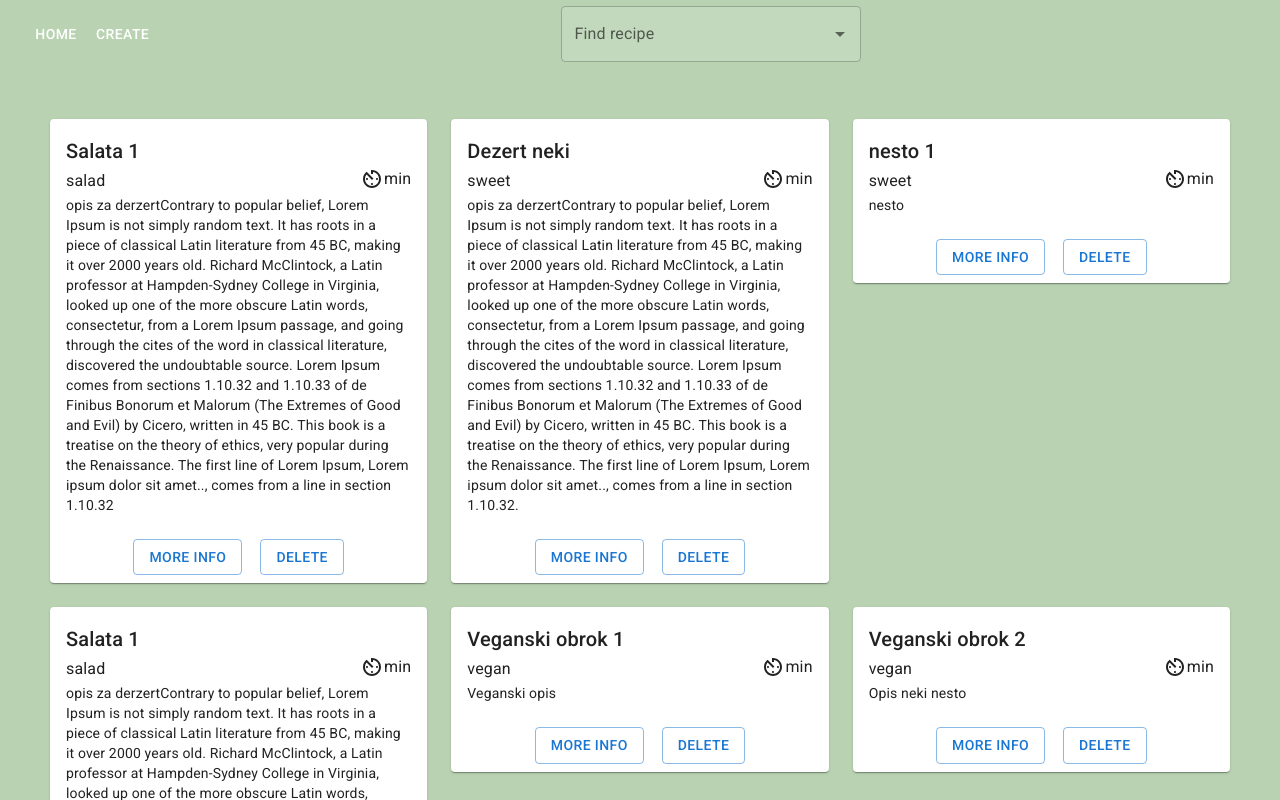
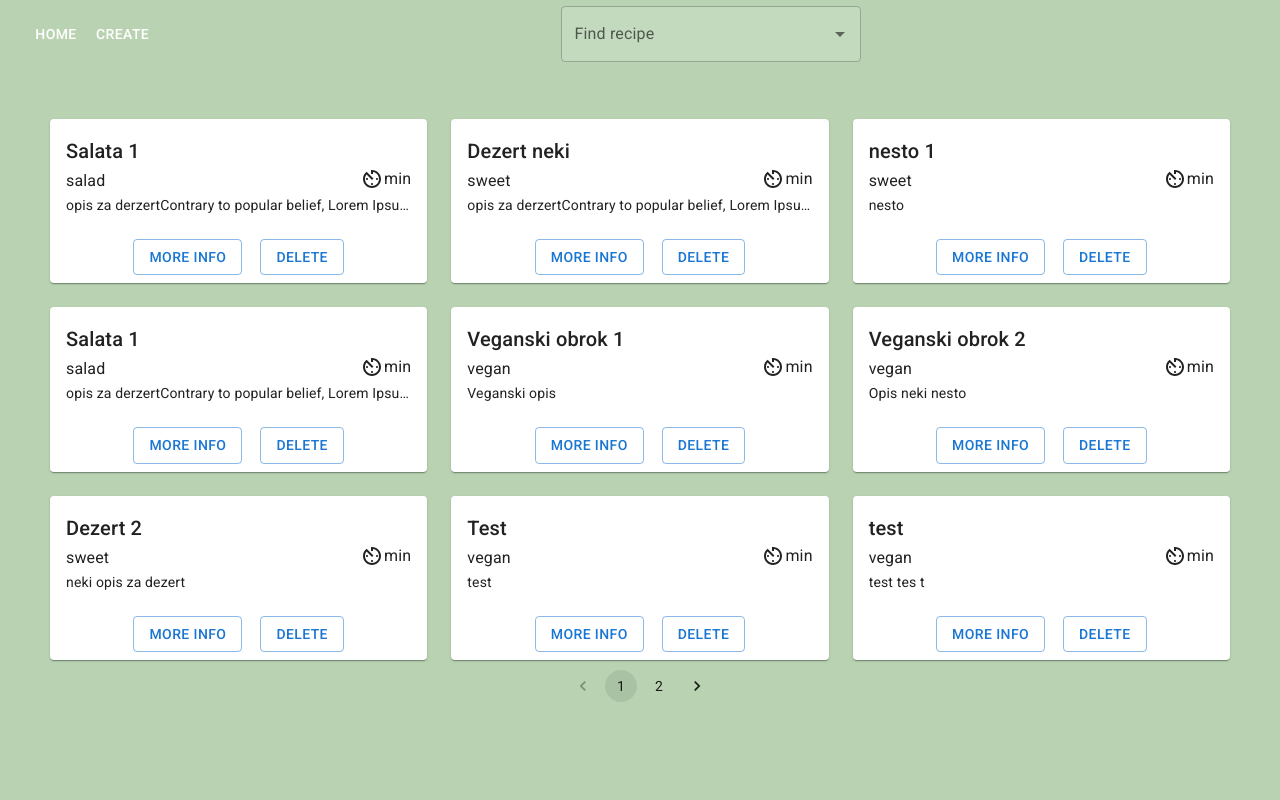
Before and after one commit to Anci1101/cookbookk, a React (Create React App) app: page / in a window 1280 px wide. Shown: the top 800 px of the page. Built offline with nearby package versions, Linux system fonts and the light colour scheme; data requests are answered from the project's data file.

Commit message:
enable text wrapping

```diff
--- a/src/components/RecipeCard.js
+++ b/src/components/RecipeCard.js
@@ -33,7 +33,7 @@ const RecipeCard = ({recipe, handleDeleteRecipe}) => {
 
     return (
             <Grid item xs={12} sm={4} md={4} >
-                <Card>
+                <Card >
                     <CardContent>
                         <Typography variant='h6'>{recipe.title}</Typography>
                             <Box style={{display:'flex'}}>
@@ -41,7 +41,7 @@ const RecipeCard = ({recipe, handleDeleteRecipe}) => {
                                 <AvTimerIcon/>
                                 <Typography>{recipe.time} min</Typography>
                             </Box>
-                        <Typography display='inline' variant='body2' >{recipe.description}</Typography>
+                        <Typography style={{whiteSpace:'noWrap', overflow:'hidden', textOverflow: 'ellipsis' }} display='block' variant='body2' >{recipe.description}</Typography>
                     </CardContent>
 
                     <CardActions style={{display:'flex', justifyContent:'center', gap:'10px'}}>
```
